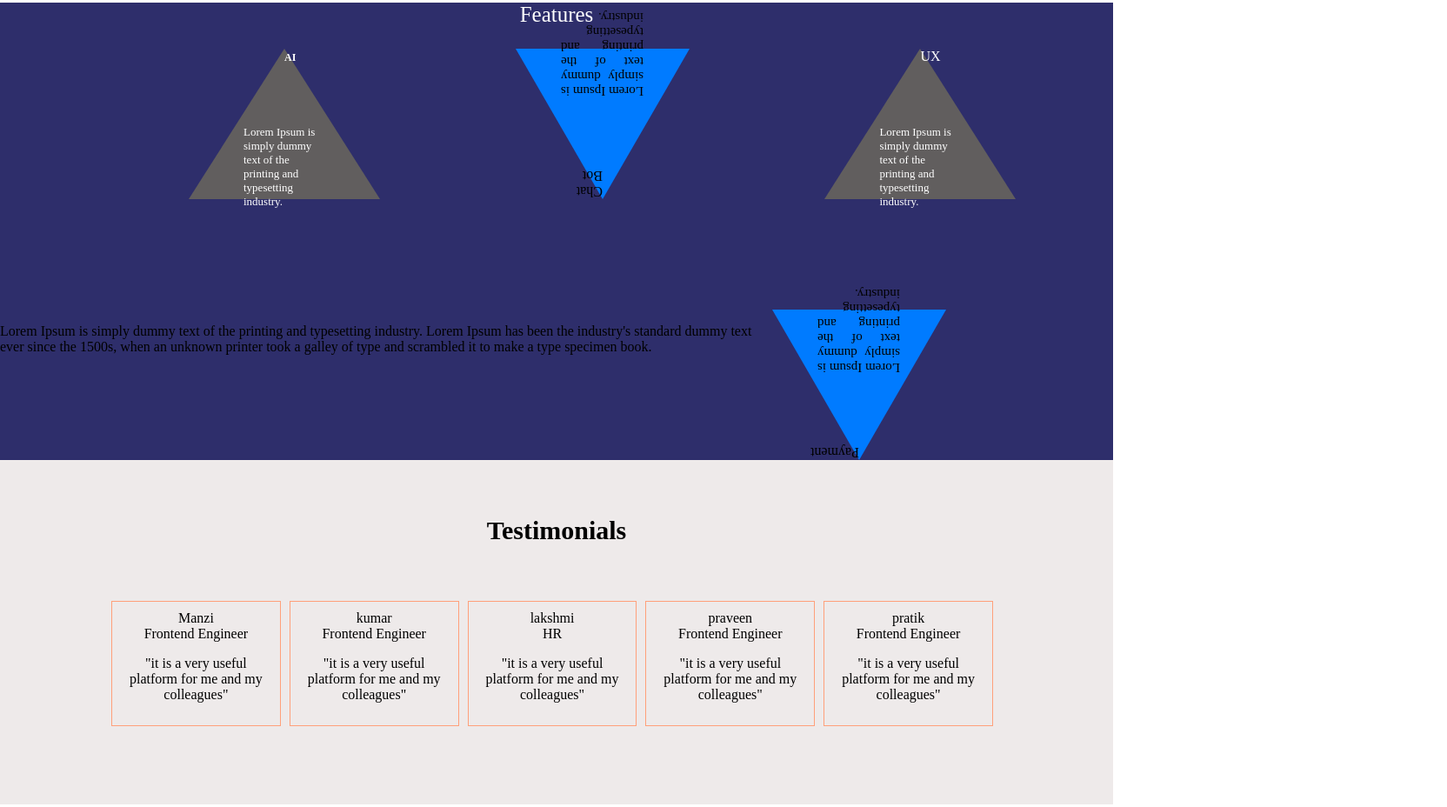
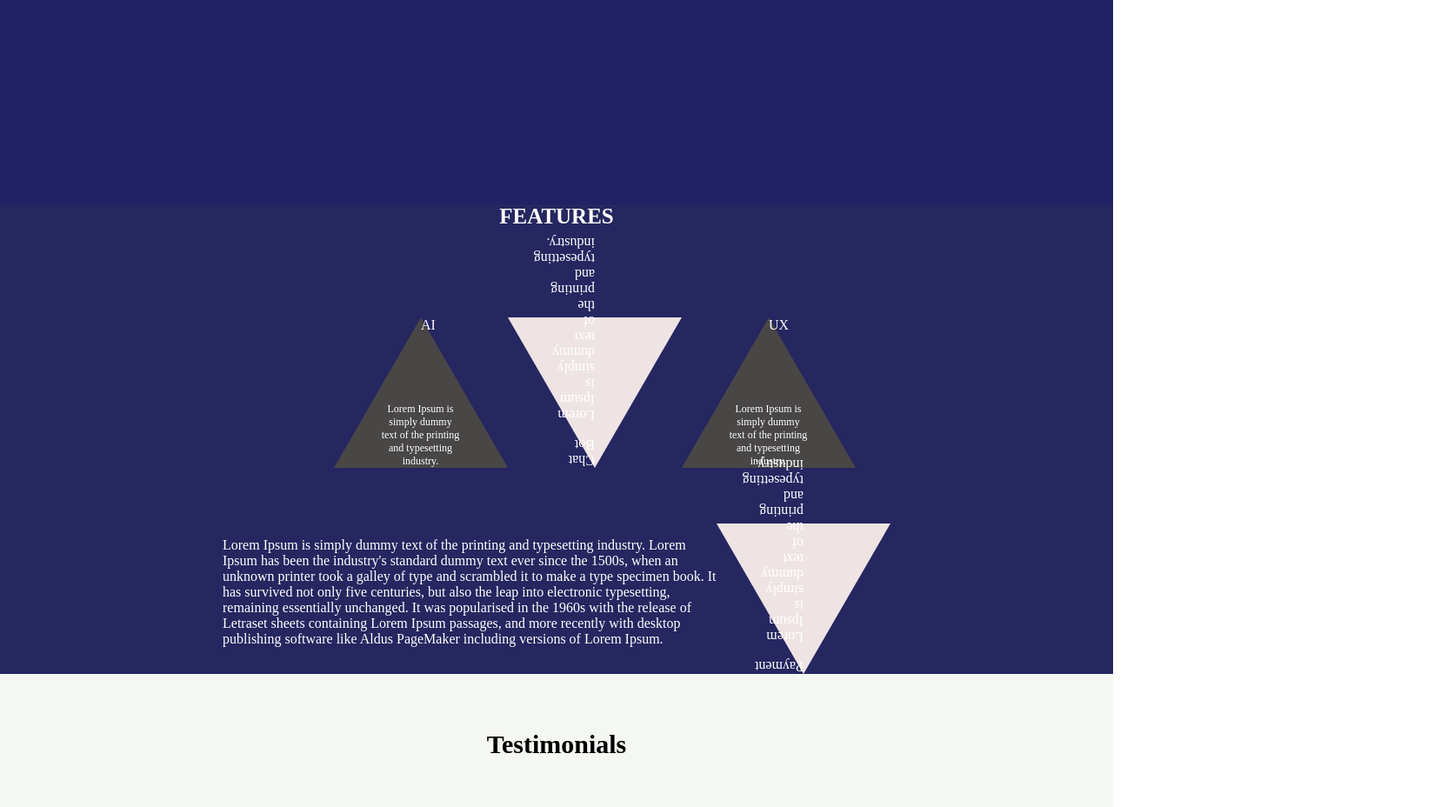
Before and after one commit to pratikkr/single_page_app_kloudone-Ass-3-, a plain HTML site: page index.html in a window 1280 px wide. Shown: the part 565-1493 px from the top of the page at 87% size, 1664 px wide, since content can reach past the window. Drawn offline with Linux system fonts and the light colour scheme.

Commit message:
modified feature section

```diff
--- a/index.html
+++ b/index.html
@@ -31,11 +31,43 @@
                 standard
                 dummy text ever since the 1500s, when an unknown printer took a galley of type and scrambled it to make a type
                 specimen
-                book.</p></div>
+                book.</p></span>
         </div>
 
     </div>
-    <div class="feature">
+    <div id="one">
+        <div class="feature-one">FEATURES</div>
+        <div class="container">
+            <div class="triangle_up">
+                <span class="ai">AI</span>
+                <p>Lorem Ipsum is simply dummy text of the printing and typesetting industry.</p>
+            </div>
+            <div class="triangle_down">
+                <span>Chat Bot</span>
+                <p>Lorem Ipsum is simply dummy text of the printing and typesetting industry.</p>
+            </div>
+            <div class="triangle_up">
+                <span>UX</span>
+                <p>Lorem Ipsum is simply dummy text of the printing and typesetting industry.</p>
+            </div>
+        </div>
+        <div class="single">
+            <p>
+                Lorem Ipsum is simply dummy text of the printing and typesetting industry. Lorem Ipsum has been the industry's standard
+                dummy text ever since the 1500s, when an unknown printer took a galley of type and scrambled it to make a type specimen
+                book. It has survived not only five centuries, but also the leap into electronic typesetting, remaining essentially
+                unchanged. It was popularised in the 1960s with the release of Letraset sheets containing Lorem Ipsum passages, and more
+                recently with desktop publishing software like Aldus PageMaker including versions of Lorem Ipsum.
+                <div class="triangle_down">
+                    <span>Payment</span>
+                    <p>Lorem Ipsum is simply dummy text of the printing and typesetting industry.</p>
+                </div>
+            </p>
+        </div>
+
+    </div>
+
+    <!-- <div class="feature">
         <div class="feat">Features</div>
         <div class="triangle-div">
             <div class="triangle">
@@ -64,7 +96,7 @@
                 </div>
             </div>
         </div>
-    </div>
+    </div> -->
     <div class="testimonial">
         <div class="test">Testimonials</div>
         <div class="test-block">
--- a/style.css
+++ b/style.css
@@ -8,10 +8,10 @@ body{
 
 }
 .main{
-    height: 55vh;
+    height: 100vh;
     background-color: rgb(33, 33, 100);
-    color: white;
-    margin-bottom: 0%;
+    color: rgb(255, 255, 255);
+    /* margin-bottom: 0.05%; */
 
 }
 #img{
@@ -61,91 +61,78 @@ body{
     width: 70%;
 }
 
+#one{
+    /* margin-top: 2%; */
+    background-color: rgb(38, 38, 97);
+    color: white;
+    width: 100%;
+}
+.feature-one{
+    /* margin-top: 0%; */
+    font-size: 25px;
+    font-weight: bolder;
+    text-align: center;
+}
+.container{
+    width: 100%;
+    margin-top: 8%;
+    display: flex;
+    margin-left: 30%;
+}
+.single{
+    display: flex;
+    margin-top: 5%;
 
-
-
-
-
-
-
-
-.feature{
-    /* display: flex; */
-    background-color: rgb(46, 46, 107);
-    /* margin-bottom: 10%; */
-    margin-top: 10%;
 }
-.feat{
-    font-size: 25px;
-    color: white;
-    text-align: center;
+.single p{
+    /* width: 100vw; */
+    margin-left: 20%;
+}
+.single div{
+    float: right;
+}
+.ai{
+    position: relative;
     margin-top: 5%;
 }
-
-.triangle{
-    display: flex;
-    margin-left: 15%;
-    padding: 25px;
-}
-.para-tri{
-    display: flex;
-    margin-top: 8%;
-    /* margin-bottom: 10%; */
-}
-.triangle-up {
+.triangle_up{
     width: 0px;
     height: 0px;
     border-style: inset;
-    border-width: 0 110px 173.2px 110px;
-    border-color: transparent transparent rgb(97, 94, 94) transparent;
+    border-width: 0 100px 173.2px 100px;
+    border-color: transparent transparent rgb(73, 70, 70) transparent;
     float: left;
     transform: rotate(360deg);
     -ms-transform: rotate(360deg);
     -moz-transform: rotate(360deg);
     -webkit-transform: rotate(360deg);
     -o-transform: rotate(360deg);
-    color: white;
-    margin-right: 15%;
+    /* padding-left: 25px; */
 }
-.triangle-down{
+.triangle_up p{
+    text-align: center;
+    font-size: 12px;
+    top: 80px;
+    left: -47px;
+    position: relative;
+    width: 93px;
+    height: 93px;
+    margin: 0px;
+}
+.triangle_down{
     width: 0px;
     height: 0px;
     border-style: inset;
     border-width: 0 100px 173.2px 100px;
-    border-color: transparent transparent #007bff transparent;
+    border-color: transparent transparent rgb(238, 228, 228) transparent;
     float: left;
     transform: rotate(360deg);
     -ms-transform: rotate(360deg);
     -moz-transform: rotate(360deg);
     -webkit-transform: rotate(180deg);
     -o-transform: rotate(360deg);
-    margin-right: 15%;
 }
-.ai{
-    font-size: 12px;
-    font-weight: bolder;
 
-}
-.triangle-up p  {
-    font-size: 13px;
-    justify-content: justify;
-    top: 70px;
-    left: -47px;
-    position: relative;
-    width: 95px;
-    height: 95px;
-    margin: 0px;
-}
-.triangle-down p {
-    font-size:15px ;
-    text-align: justify;
-    top: 80px;
-    left: -47px;
-    position: relative;
-    width: 95px;
-    height: 95px;
-    margin: 0px;
-}
 .contact{
     display: flex;
     flex-direction: column;
@@ -155,7 +142,7 @@ body{
     display: flex;
     flex-direction: column;
     /* width: 100%; */
-    background-color: rgb(238, 234, 234);
+    background-color: rgb(245, 247, 242);
 
 }
 .test{
@@ -177,7 +164,7 @@ body{
     display: flex;
     flex-direction: column;
     text-align: center;
-    border: 1px solid lightsalmon;
+    /* border: 1px solid lightsalmon; */
     padding: 10px;
     margin-right: 10px;
     width: 15%;
```
